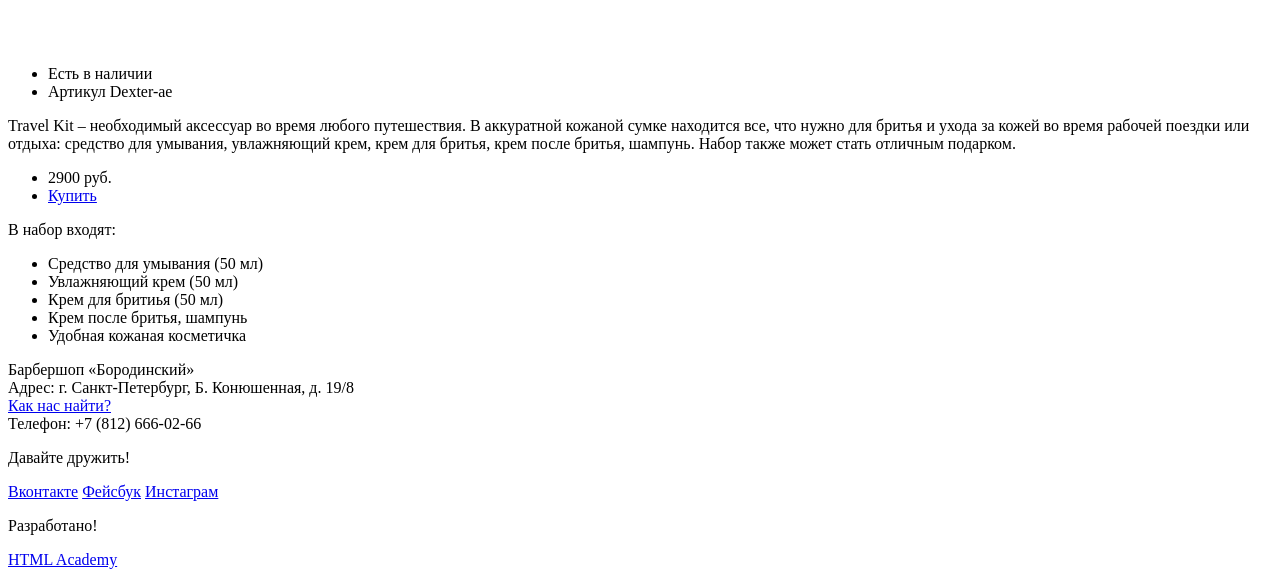
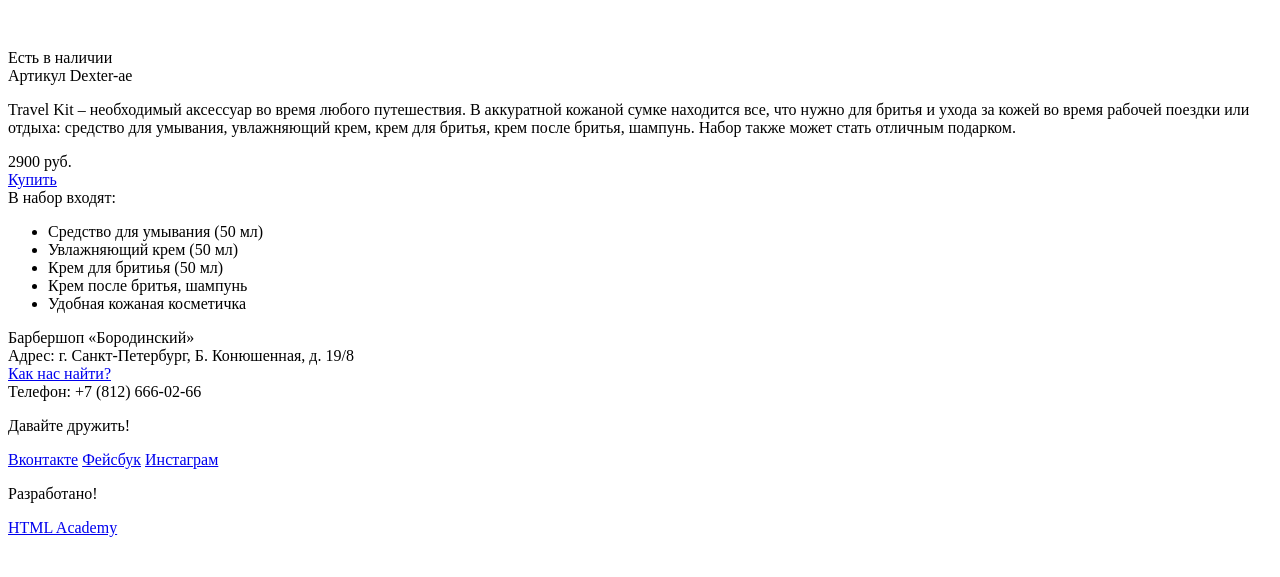
Before and after one commit to Generion9/409573-barbershop, a plain HTML site: page index.html in a window 1280 px wide. Shown: the part 321-898 px from the top of the page. After the commit the page ends 866 px from the top, so only its background shows below. Drawn offline with Linux system fonts and the light colour scheme.

Commit message:
correction work)

```diff
--- a/index.html
+++ b/index.html
@@ -56,33 +56,27 @@
     		<img src="#" alt="">
     	</div>
     	<div class="section-photo">
-    		<img src="#" alt="">
-    		<img src="#" alt="">
-    		<img src="#" alt="">
+    		<a href="#"><img src="#" alt=""></a>
+    		<a href="#"><img src="#" alt=""></a>
+    		<a href="#"><img src="#" alt=""></a>
     	</div>
     	<div class="item-info">
     		<div class="available">
-    		<ul>
-    		<li>
     		Есть в наличии
-    		</li>
-    		<li>
+    		</div>
+    		<div class="article">
     		Артикул Dexter-ae
-    		</li>
-    		</ul>
     		</div>
+    		<div class="about">
     		<p>
     			Travel Kit – необходимый аксессуар во время любого путешествия. В аккуратной кожаной сумке находится все, что нужно для бритья и ухода за кожей во время рабочей поездки или отдыха: средство для умывания, увлажняющий крем, крем для бритья, крем после бритья, шампунь. Набор также может стать отличным подарком.
     		</p>
-    		<div class="price-buy">
-    		<ul>
-    		<li>
+    		</div>
+    		<div class="price">
     		2900 руб.
-    		</li>
-    		<li>
+    		</div>
+    		<div class="buy">
     		<a href="#">Купить</a>
-    		</li>
-    		</ul>
     		</div>
     		<div>В набор входят:</div>
     		<ul>
```
Also changed, not shown: page2.html (+8 -15 lines).
